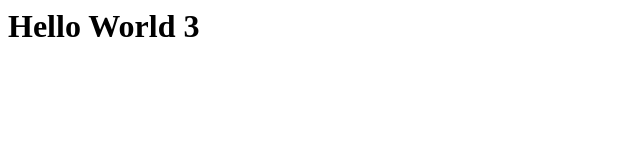
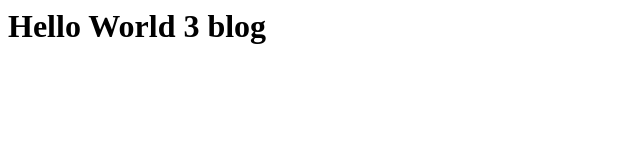
Before and after one commit to Ragini14/ragihaj, a plain HTML site: page index.html in a window 1280 px wide. Shown: the whole page, without its empty margins (0-640 px from the left). Drawn offline with Linux system fonts and the light colour scheme.

Commit message:
Update index.html

```diff
--- a/index.html
+++ b/index.html
@@ -1,6 +1,6 @@
 <html>
 <h1>
-Hello World 3
+Hello World 3 blog
 
 </h1>
 </html>
```
